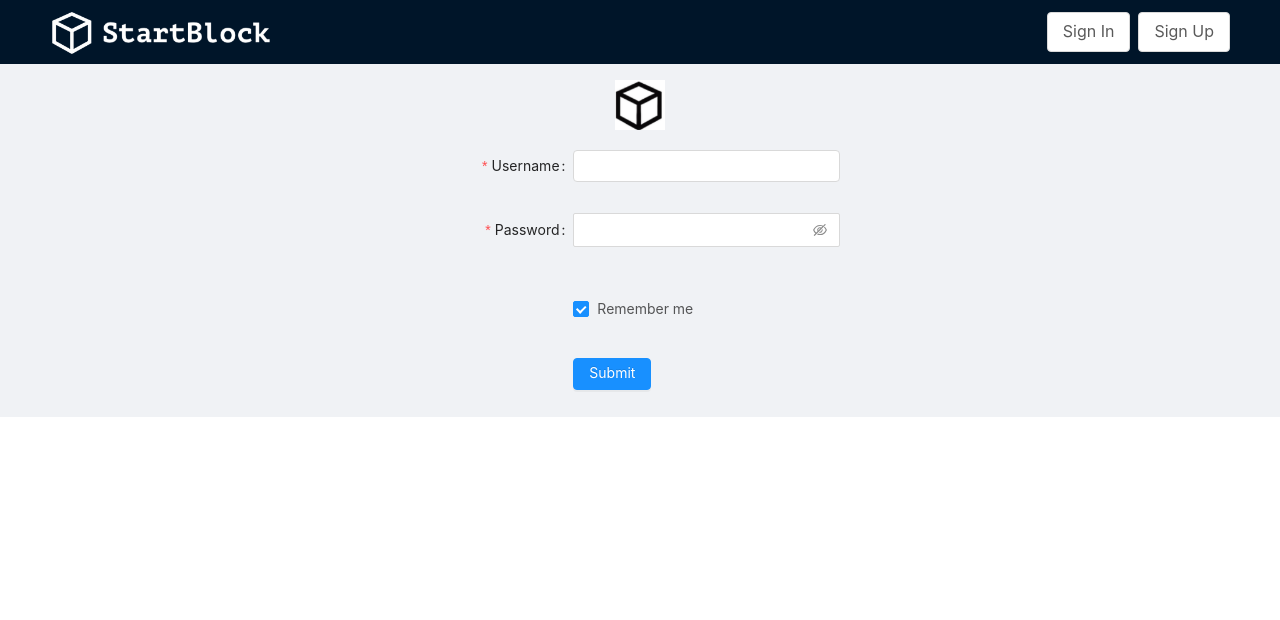
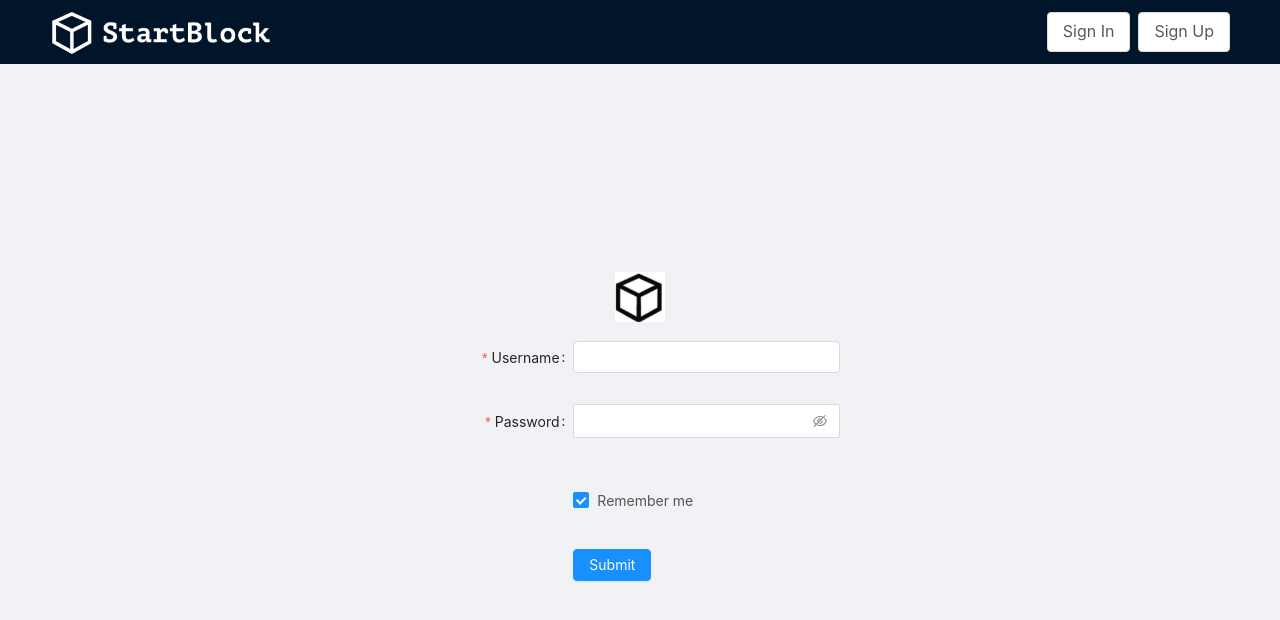
Before and after one commit to timac11/sex-hack-startblock, a React (Create React App) app: page /login in a window 1280 px wide. Shown: the top 620 px of the page. Built offline with nearby package versions, Linux system fonts and the light colour scheme.

Commit message:
fix height

```diff
--- a/src/App.css
+++ b/src/App.css
@@ -1,4 +1,3 @@
-
 .App {
   text-align: center;
 }
--- a/src/index.css
+++ b/src/index.css
@@ -13,6 +13,7 @@ code {
 }
 
 #root {
-  height: 100%;
+  min-height: calc(100%);
   display: flex;
+  flex-direction: column;
 }
--- a/src/pages/agreement/agreement-page.less
+++ b/src/pages/agreement/agreement-page.less
@@ -15,7 +15,7 @@
   &__container {
     display: flex;
     flex-direction: column;
-    height: fit-content;
+    flex-grow: 1;
     padding: 24px;
   }
 }
--- a/src/pages/login/login-page.less
+++ b/src/pages/login/login-page.less
@@ -4,7 +4,7 @@
     width: 100%;
 
     &-wrapper {
-      height: 100%;
+      flex-grow: 1;
       display: flex;
       flex-direction: column;
       align-items: center;
--- a/src/pages/registration/registration-page.less
+++ b/src/pages/registration/registration-page.less
@@ -4,7 +4,7 @@
     width: 100%;
 
     &-wrapper {
-      height: 100%;
+      flex-grow: 1;
       display: flex;
       flex-direction: column;
       align-items: center;
```
